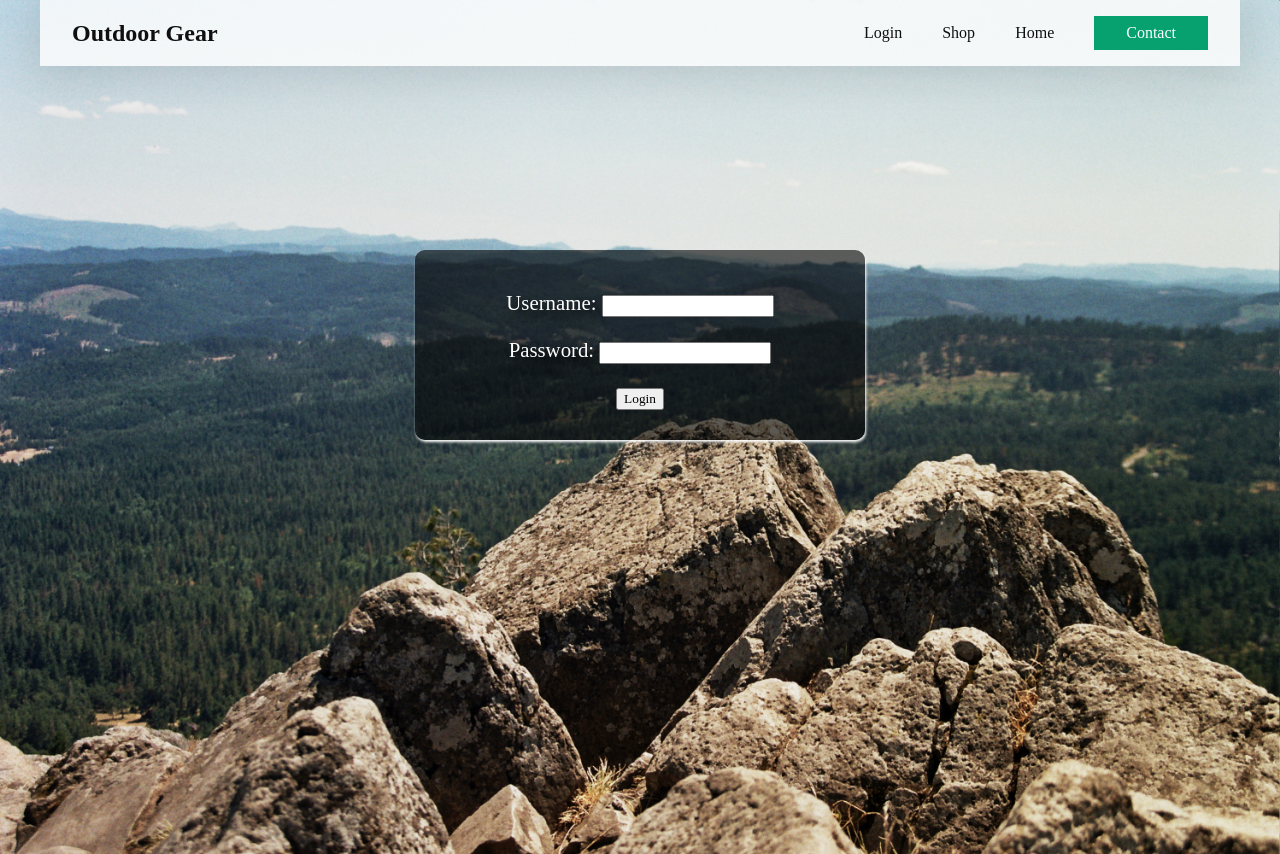
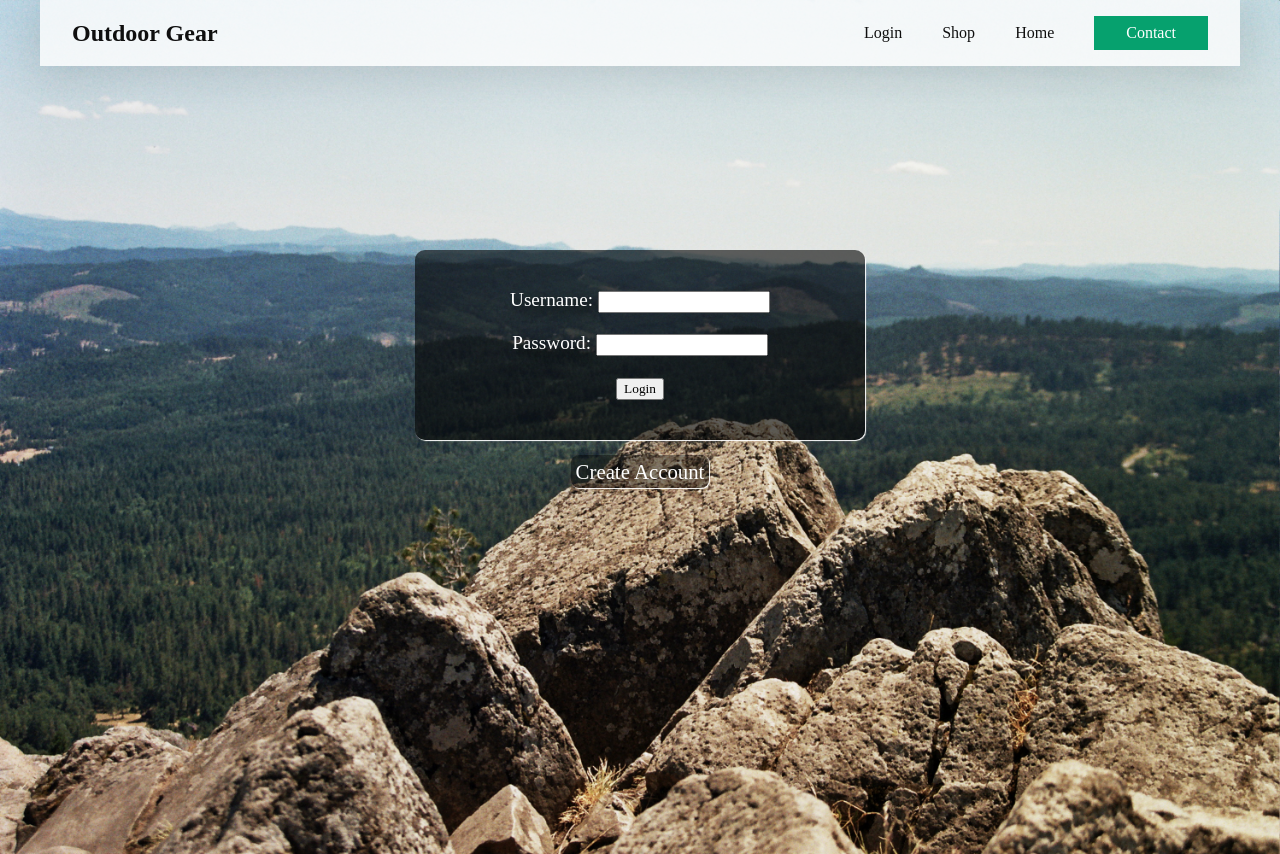
Before and after one commit to MatthewDun/Flask-OutdoorGear-Store, a Flask app: page /login in a window 1280 px wide. Run offline with Flask 3, Linux system fonts and the light colour scheme.

Commit message:
added more to login page. Added create account button

```diff
--- a/static/css/style.css
+++ b/static/css/style.css
@@ -185,10 +185,10 @@ img {
     z-index: 3;
     text-align: center;
     color: #ffffff;
-    box-shadow: 1px 2px 3px;
+    box-shadow: 1px 1px 1px;
     text-shadow: 7px 6px 12px #000000;
     background-color: rgba(0,0,0,0.6);
-    font-size: 130%;
+    font-size: 120%;
     border-radius: 10px;
 
     padding: 20px;
@@ -197,6 +197,31 @@ img {
     margin: 0 auto; /* centers horizontally */
 
 }
+
+.create-acc-link {
+    position: relative;
+    top: 250px;
+    z-index: 3;
+    text-align: center;
+
+    font-size: 130%;
+    border-radius: 10px;
+
+    padding: 20px;
+    width: 200px;   /* fixed width */
+    height: 90px;  /* fixed height → makes it a box */
+    margin: 0 auto; /* centers horizontally */
+
+    a {
+        color: #FFFF;
+        border-radius: 8px;
+        padding: 5px;
+        box-shadow: 1px 1px 1px;
+        background-color: rgba(0,0,0,0.4);
+    }
+
+}
+
 
 .tree2 {
     z-index: 1;
--- a/templates/login.html
+++ b/templates/login.html
@@ -57,5 +57,9 @@
 
     </div>
 
+    <div class="create-acc-link">
+      <a href="/create-account">Create Account</a>
+    </div>
+
   </body>
 </html>
--- a/templates/profile.html
+++ b/templates/profile.html
@@ -32,7 +32,7 @@
       <p>Price: <input name="price" type="text"></p>
       <p>Img: <input name="img" type="text"></p>
 
-      <input name="Submit" type="submit" value="add-listing">
+      <input name="Submit" type="submit" value="create-listing">
 
     </form>
   </div>
```
Also changed, not shown: database.db.
